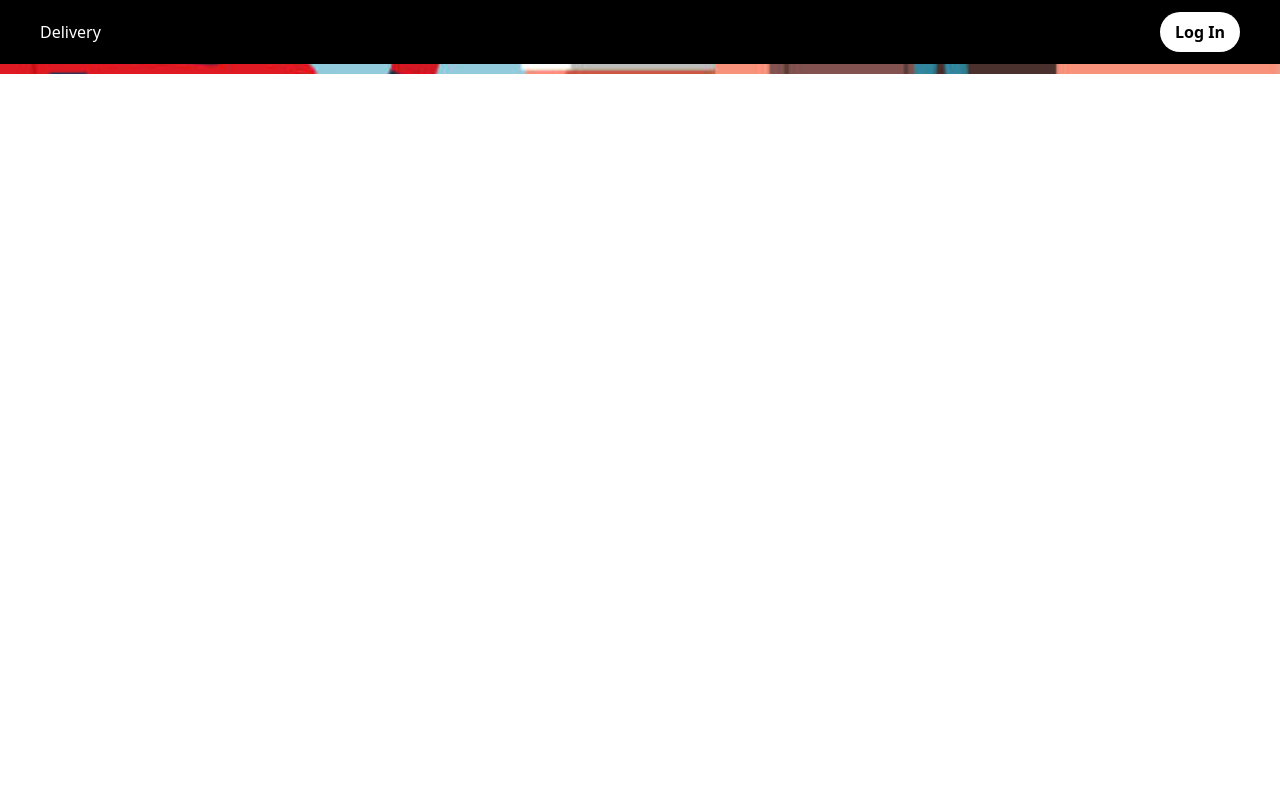
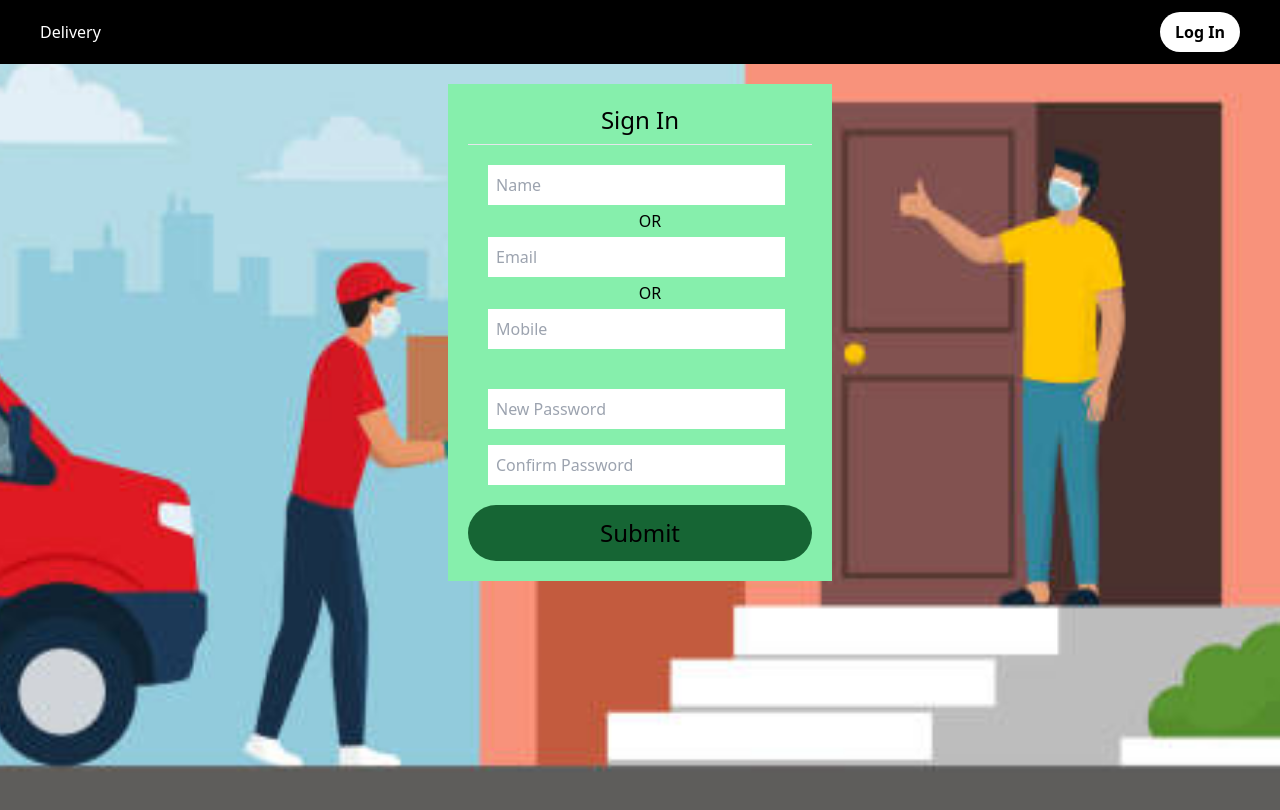
Before and after one commit to BhavikKhanna26/SDS, a React (Create React App) app in the folder client/: page /forgot_password in a window 1280 px wide. Shown: the top 810 px of the page. Built offline with nearby package versions, Linux system fonts and the light colour scheme.

Commit message:
Forgot password completed

```diff
--- a/client/src/App.jsx
+++ b/client/src/App.jsx
@@ -8,6 +8,7 @@ import Navigation from "./components/Navigation/Navigation.jsx";
 import Home from "./components/Home/Home.jsx";
 import Auth from "./components/Auth/Auth.jsx";
 import Settings from "./components/Settings/Settings.jsx";
+import ForgotPassword from "./components/ForgotPassword/ForgotPassword.jsx";
 import background from "./assets/background.jpeg"
 
 const App = () => {
@@ -33,6 +34,7 @@ const App = () => {
           <Route exact path="/" component={Home}></Route>
           <Route exact path="/auth" component={Auth}></Route>
           <Route exact path="/settings" component={Settings}></Route>
+          <Route exact path="/forgot_password" component={ForgotPassword}></Route>
           {/* <Route exact path = "/user/me" component={Profile}></Route> */}
           {/* <Route exact path = "/user/:id" component={User}></Route> */}
           {/* <Route exact path="/delivery/:id" component={Delivery}></Route> */}
--- a/client/src/actions.js
+++ b/client/src/actions.js
@@ -83,6 +83,21 @@ export const updateProfile = (formData, history) => async (dispatch) =>{
 	}
 
 }
+// forgot password
+export const forgotPassword = (formData, history) => async (dispatch) =>{
+	try{
+		const {data} = await api.forgotPassword(formData);
+		console.log(data) ;
+		// dispatch({type:"updateProfile", payload:data});
+		history.push("/auth");
+	}
+	catch(error){
+		console.log(error) ;
+
+	}
+
+}
+
 
 
 // deliveries
--- a/client/src/api.js
+++ b/client/src/api.js
@@ -29,6 +29,17 @@ export const updateProfile = (formData) =>{
         .put(URL + "/users/profile", formData)
         .catch((error) => console.log(error));
 }
+export const forgotPassword = (formData) => {
+    // console.log(formData) ;
+
+    return axios
+        .put(URL + "/users/forgot_password", formData)
+        .catch((error) => console.log(error));
+};
+
+
+
+
 
 // delivery links
 export const getAllDeliveries = () => {
--- a/client/src/components/Auth/Auth.jsx
+++ b/client/src/components/Auth/Auth.jsx
@@ -21,7 +21,7 @@ const Auth = () => {
         JSON.parse(localStorage.getItem("user"))
     );
     const [isSignIn, setSignIn] = useState(true);
-    const [forgotPassword, setForgotPassword] = useState(true);
+    // const [0, setForgotPassword] = useState(true);
     const [formData, setFormData] = useState({
         name: "",
         email: "",
@@ -69,7 +69,7 @@ const Auth = () => {
             <div
                 className={`bg-green-300 m-auto h-auto w-96 mt-5 mb-5 flex flex-col p-5`}
             >
-                <div className={`${!isSignIn && !forgotPassword && "hidden"}`}>
+                <div className={`${(!isSignIn || 0) && "hidden"}`}>
                     <h1 className="text-2xl text-center mb-2">Sign In</h1>
                     <hr></hr>
                     <div className=" ml-5 mt-5">
@@ -107,7 +107,7 @@ const Auth = () => {
                     </div>
                 </div>
 
-                <div className={`${isSignIn && !forgotPassword && "hidden"}`}>
+                <div className={`${(isSignIn || 0) && "hidden"}`}>
                     <h1 className="text-2xl text-center mb-2">Sign Up</h1>
                     <hr></hr>
                     <div className=" ml-5 mt-5">
@@ -184,51 +184,7 @@ const Auth = () => {
                         ></input>
                     </div>
                 </div>
-                <div className={`${!forgotPassword && "hidden"}`}>
-                    <h1 className="text-2xl text-center mb-2">Sign In</h1>
-                    <hr></hr>
-                    <div className=" ml-5 mt-5">
-                        <input
-                            className="p-2 w-11/12"
-                            placeholder="Name"
-                            value={formData.name}
-                            name="name"
-                            onChange={handleChange}
-                        ></input>
-                        <p className="text-center mt-1 mb-1">OR</p>
-                        <input
-                            className="p-2 w-11/12"
-                            placeholder="Email"
-                            value={formData.email}
-                            name="email"
-                            onChange={handleChange}
-                        ></input>
-                        <p className="text-center mt-1 mb-1">OR</p>
-                        <input
-                            className="p-2 w-11/12"
-                            placeholder="Mobile"
-                            value={formData.mobile}
-                            name="mobile"
-                            onChange={handleChange}
-                        ></input>
-                        <input
-                            className="p-2 w-11/12 mt-3 mb-5"
-                            placeholder="Password"
-                            value={formData.password}
-                            name="password"
-                            type="password"
-                            onChange={handleChange}
-                        ></input>
-                        <input
-                            className="p-2 w-11/12 mb-2"
-                            placeholder="Confirm Password"
-                            value={formData.confirmPassword}
-                            name="confirmPassword"
-                            type="password"
-                            onChange={handleChange}
-                        ></input>
-                    </div>
-                </div>
+
 
                 <button onClick={handleSubmit} className="w-full bg-green-800 p-3 text-2xl text-bold rounded-full">Submit</button>
                 <button className="mt-5" onClick={change}>
@@ -236,12 +192,12 @@ const Auth = () => {
                         ? "Don't have an account? Sign up!"
                         : "Already have an account? Sign in!"}
                 </button>
-                <button className="mt-5" onClick={()=> setForgotPassword(true) }>
-                    {isSignIn
-                        ? "Don't have an account? Sign up!"
-                        : "Already have an account? Sign in!"
-                    }
-                </button>
+                <a href="/forgot_password" className="mx-auto">
+                    <button className="mt-5 mx-auto ">
+                        Forgot Password?
+                    </button>
+                </a>
+
             </div>
         </div>
     );
--- /dev/null
+++ b/client/src/components/ForgotPassword/ForgotPassword.jsx
@@ -0,0 +1,93 @@
+import React, { useState, useEffect } from "react";
+import { useDispatch, useSelector } from "react-redux";
+import { useHistory, useLocation } from "react-router-dom";
+import { BrowserRouter, Switch, Route, Router } from "react-router-dom";
+import decode from 'jwt-decode';
+
+import * as Actions from "../../actions.js";
+
+const ForgotPassword = () =>{
+	const dispatch = useDispatch();
+    const location = useLocation();
+    // console.log(location)
+    const history = useHistory();
+    const [currentUser, setCurrentUser] = useState(JSON.parse(localStorage.getItem("user")));
+    const [formData, setFormData] = useState({
+    	name:"",
+    	email:"",
+    	mobile:"",
+    	newPassword:"",
+    	confirmPassword:"",
+    });
+    const handleChange = (e) =>{
+    	e.preventDefault();
+    	setFormData({...formData, [e.target.name]:e.target.value});
+    };
+    const handleSubmit = (e) =>{
+    	e.preventDefault();
+    	dispatch(Actions.forgotPassword(formData, history));
+    }
+    return (
+        <div className="h-screen w-full ">
+            <div
+                className={`bg-green-300 m-auto h-auto w-96 mt-5 mb-5 flex flex-col p-5`}
+            >
+                <div className="">
+                    <h1 className="text-2xl text-center mb-2">Sign In</h1>
+                    <hr></hr>
+                    <div className=" ml-5 mt-5">
+                        <input
+                            className="p-2 w-11/12"
+                            placeholder="Name"
+                            value={formData.name}
+                            name="name"
+                            onChange={handleChange}
+                        ></input>
+                        <p className="text-center mt-1 mb-1">OR</p>
+                        <input
+                            className="p-2 w-11/12"
+                            placeholder="Email"
+                            value={formData.email}
+                            name="email"
+                            onChange={handleChange}
+                        ></input>
+                        <p className="text-center mt-1 mb-1">OR</p>
+                        <input
+                            className="p-2 w-11/12"
+                            placeholder="Mobile"
+                            value={formData.mobile}
+                            name="mobile"
+                            onChange={handleChange}
+                        ></input>
+                        <input
+                            className="p-2 w-11/12 mt-10 mb-1"
+                            placeholder="New Password"
+                            value={formData.newPassword}
+                            name="newPassword"
+                            type="password"
+                            onChange={handleChange}
+                            autoComplete="off"
+                        ></input>
+                        <input
+                            className="p-2 w-11/12 mt-3 mb-5"
+                            placeholder="Confirm Password"
+                            value={formData.confirmPassword}
+                            name="confirmPassword"
+                            type="password"
+                            onChange={handleChange}
+                            autoComplete="off"
+                        ></input>
+
+                    </div>
+                </div>
+
+
+
+
+                <button onClick={handleSubmit} className="w-full bg-green-800 p-3 text-2xl text-bold rounded-full">Submit</button>
+
+            </div>
+        </div>
+    )
+};
+export default ForgotPassword;
```
Also changed, not shown: 1 other file (tests, documents, lock files or other folders).
